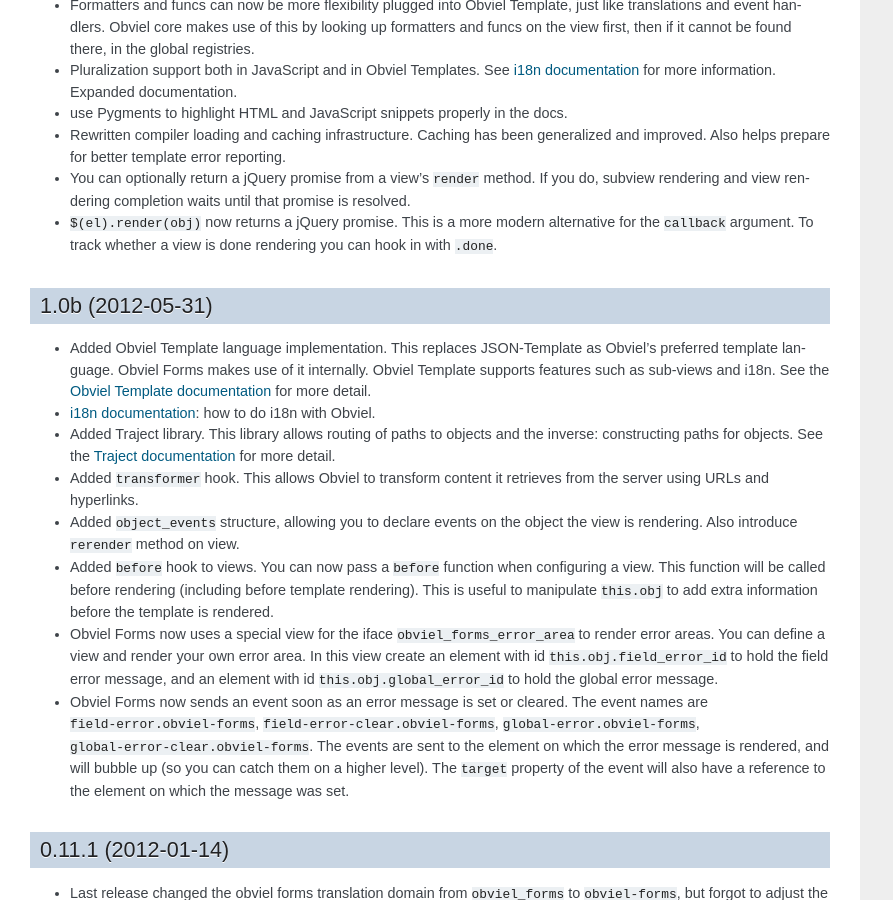
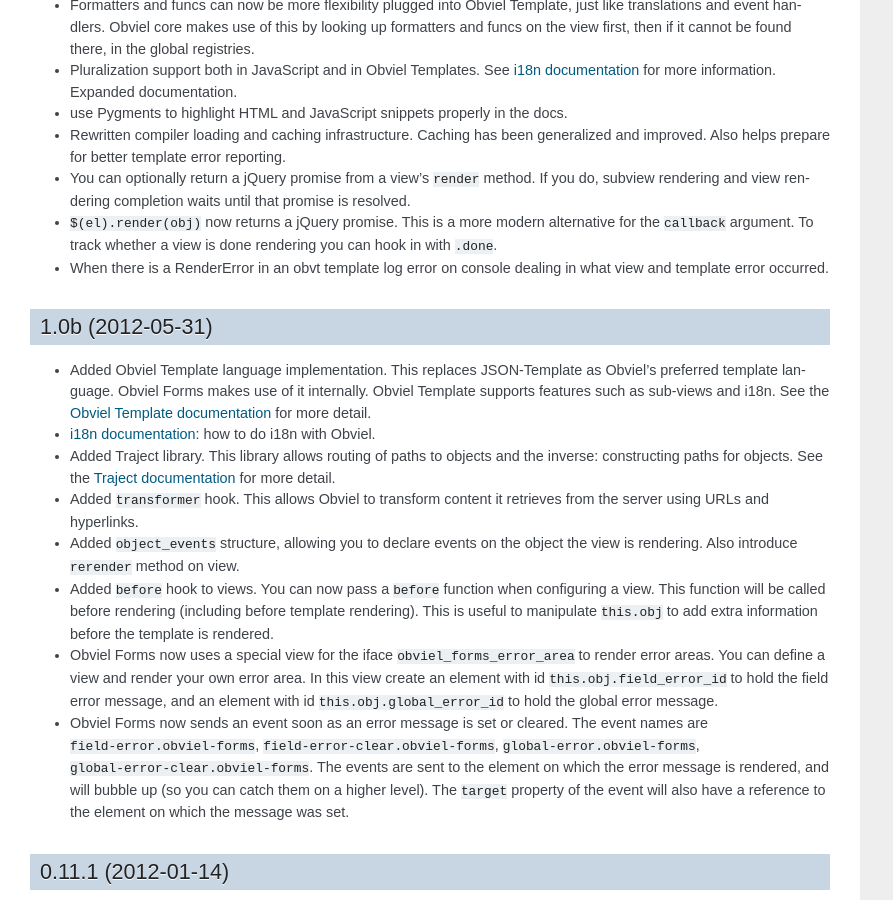
Before and after one commit to obviel/obviel, a Sphinx documentation site: the page built from doc/CHANGES.txt, in a window 1280 px wide and 900 px high, scrolled down 552 px. Shown: the whole window, without its empty margins (0-893 px from the left). Built offline with Sphinx 7.4.7, drawn with Linux system fonts in a browser that asks for light colours.

Commit message:
Update changes.

```diff
--- a/doc/CHANGES.txt
+++ b/doc/CHANGES.txt
@@ -62,6 +62,9 @@
 * ``$(el).render(obj)`` now returns a jQuery promise. This is a more
   modern alternative for the ``callback`` argument. To track whether a
   view is done rendering you can hook in with ``.done``.
+
+* When there is a RenderError in an obvt template log error on console
+  dealing in what view and template error occurred.
 
 1.0b (2012-05-31)
 =================
```
